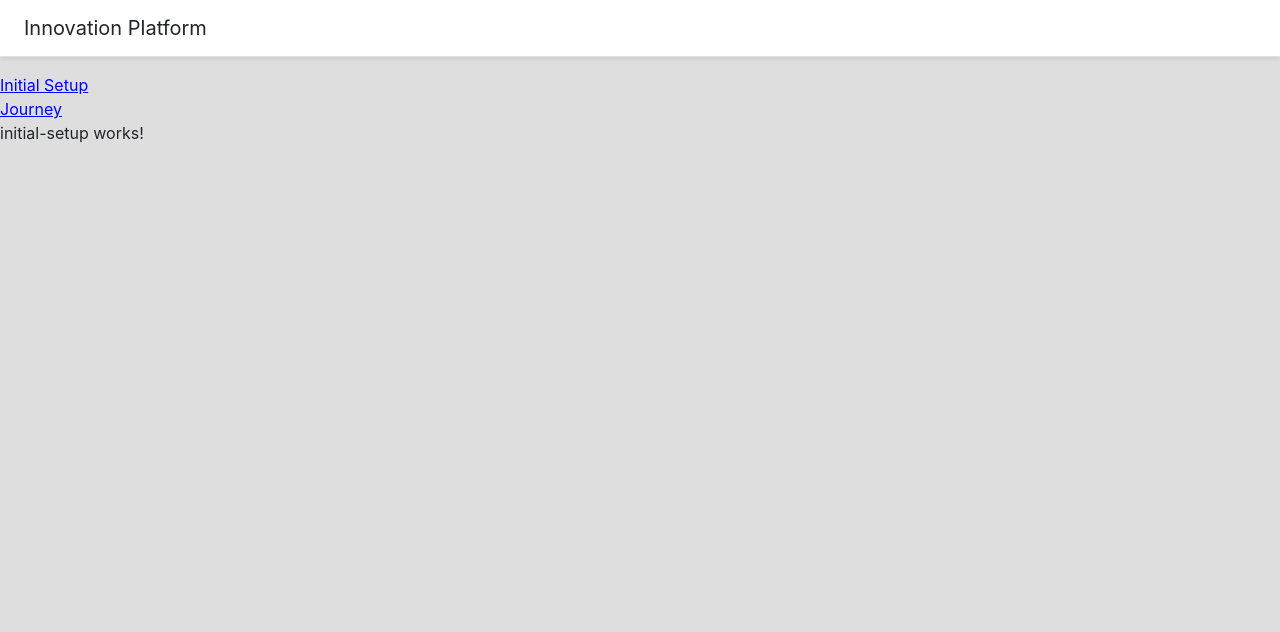
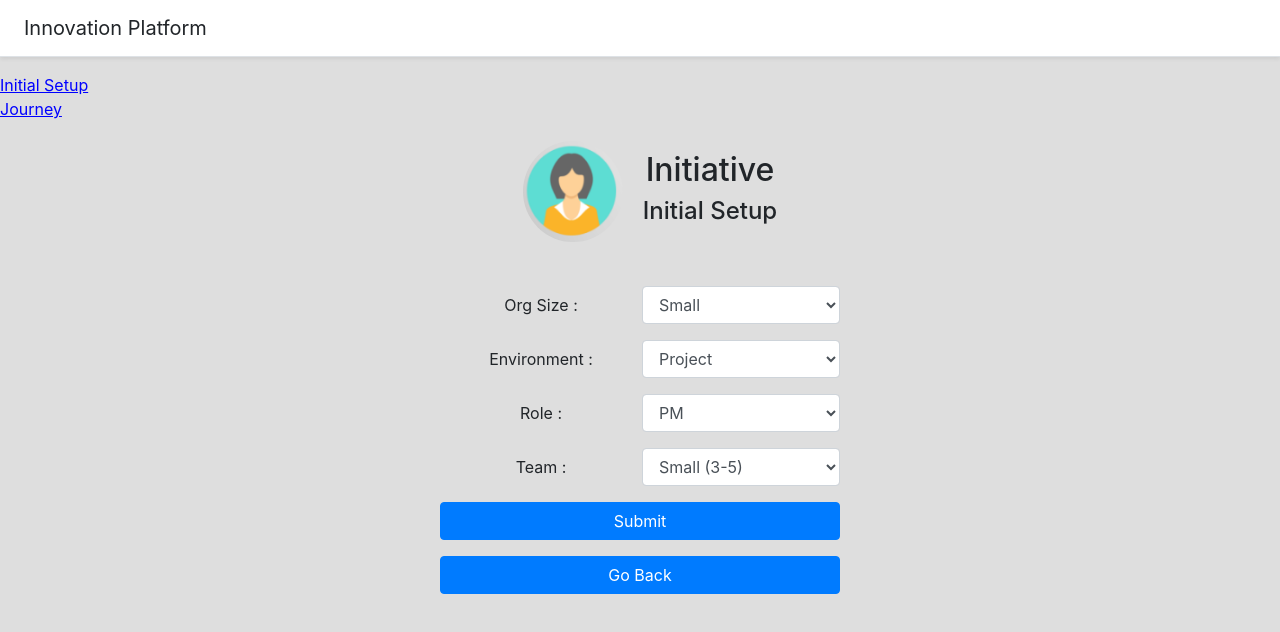
Before and after one commit to ankur04/mean-app-humber-capstone, an Angular app: page /home/initial-setup in a window 1280 px wide. Shown: the top 632 px of the page. Built offline with nearby package versions, Linux system fonts and the light colour scheme.

Commit message:
completed initial setup front end

```diff
--- a/src/app/components/home/initial-setup/initial-setup.component.html
+++ b/src/app/components/home/initial-setup/initial-setup.component.html
@@ -1,3 +1,70 @@
-<p>
-  initial-setup works!
-</p>
+<div class="register-form">
+  <form class="container">
+    <div class="row justify-content-center">
+      <div class="col-xs-6">
+        <img
+          class="register-page-logo login-page-logo"
+          src="/assets/images/user-logo.PNG"
+          alt="Avatar"
+        />
+      </div>
+      <div class="col-xs-6 user-head" style="padding-top: 30px;">
+        <h2 class="text-center innplat">Initiative</h2>
+        <h4 class="text-center facch">Initial Setup</h4>
+      </div>
+    </div>
+    <br />
+    <div>
+      <div class="input-box form-group form-inline row">
+        <label for="orgSize" class="col">Org Size : </label>
+        <select class="form-control col" id="orgSize">
+          <option>Small</option>
+          <option>Medium-Size</option>
+          <option>Large</option>
+        </select>
+      </div>
+      <div class="input-box form-group form-inline row">
+        <label for="environment" class="col">Environment : </label>
+        <select class="form-control col" id="environment">
+          <option>Project</option>
+          <option>Lean</option>
+          <option>EA</option>
+          <option>Change Mgmt.</option>
+          <option>Entrepreneurship</option>
+        </select>
+      </div>
+      <div class="input-box form-group form-inline row">
+        <label for="role" class="col">Role : </label>
+        <select class="form-control col" id="role">
+          <option>PM</option>
+          <option>Manager</option>
+          <option>Team Lead</option>
+          <option>Facilitator</option>
+          <option>Innovation Lead</option>
+        </select>
+      </div>
+      <div class="input-box form-group form-inline row">
+        <label for="team" class="col">Team : </label>
+        <select class="form-control col" id="team">
+          <option>Small (3-5)</option>
+          <option>Medium (6-15)</option>
+          <option>Large (16-60)</option>
+        </select>
+      </div>
+    </div>
+    <div class="input-box form-group row justify-content-center">
+      <button
+        type="submit"
+        class="btn btn-primary btn-block"
+        (click)="submit()"
+      >
+        Submit
+      </button>
+    </div>
+    <div class="input-box form-group row justify-content-center">
+      <button type="submit" class="btn btn-primary btn-block" (click)="back()">
+        Go Back
+      </button>
+    </div>
+  </form>
+</div>
--- a/src/app/components/home/initial-setup/initial-setup.component.ts
+++ b/src/app/components/home/initial-setup/initial-setup.component.ts
@@ -1,15 +1,12 @@
-import { Component, OnInit } from '@angular/core';
+import { Component, OnInit } from "@angular/core";
 
 @Component({
-  selector: 'app-initial-setup',
-  templateUrl: './initial-setup.component.html',
-  styleUrls: ['./initial-setup.component.css']
+  selector: "app-initial-setup",
+  templateUrl: "./initial-setup.component.html",
+  styleUrls: ["./initial-setup.component.css", "./../../../styles/form.css"],
 })
 export class InitialSetupComponent implements OnInit {
+  constructor() {}
 
-  constructor() { }
-
-  ngOnInit() {
-  }
-
+  ngOnInit() {}
 }
```
